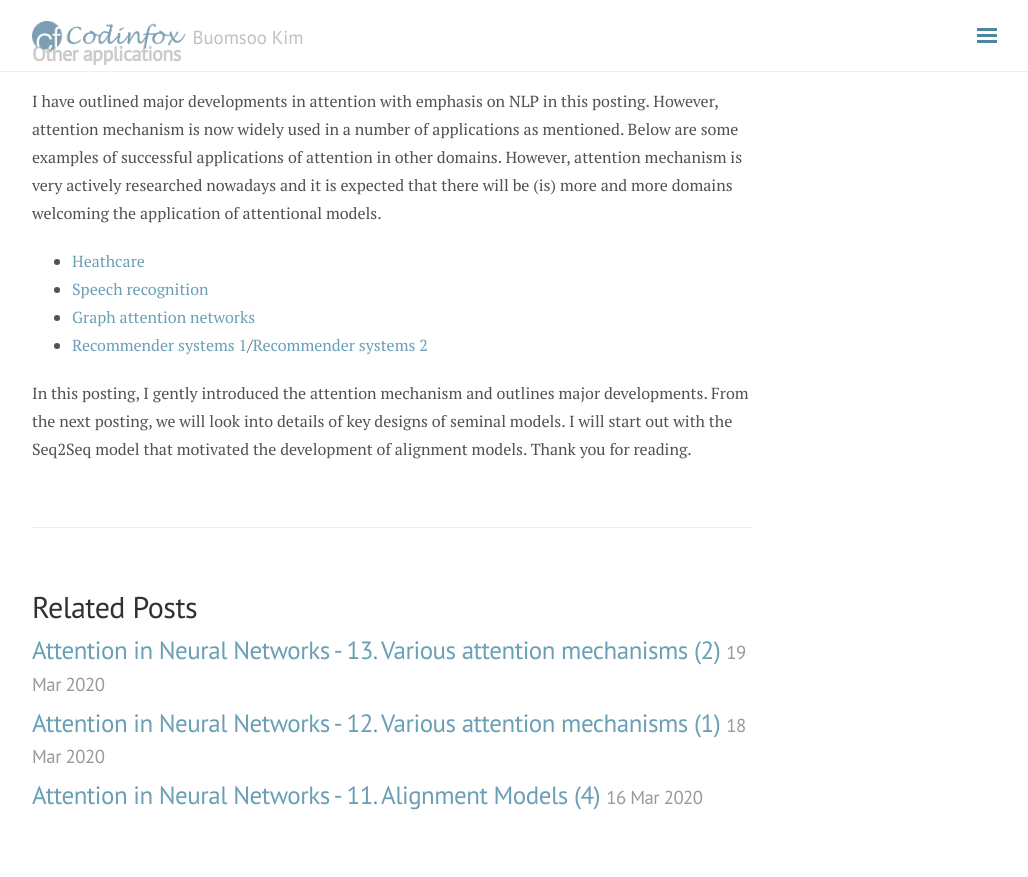
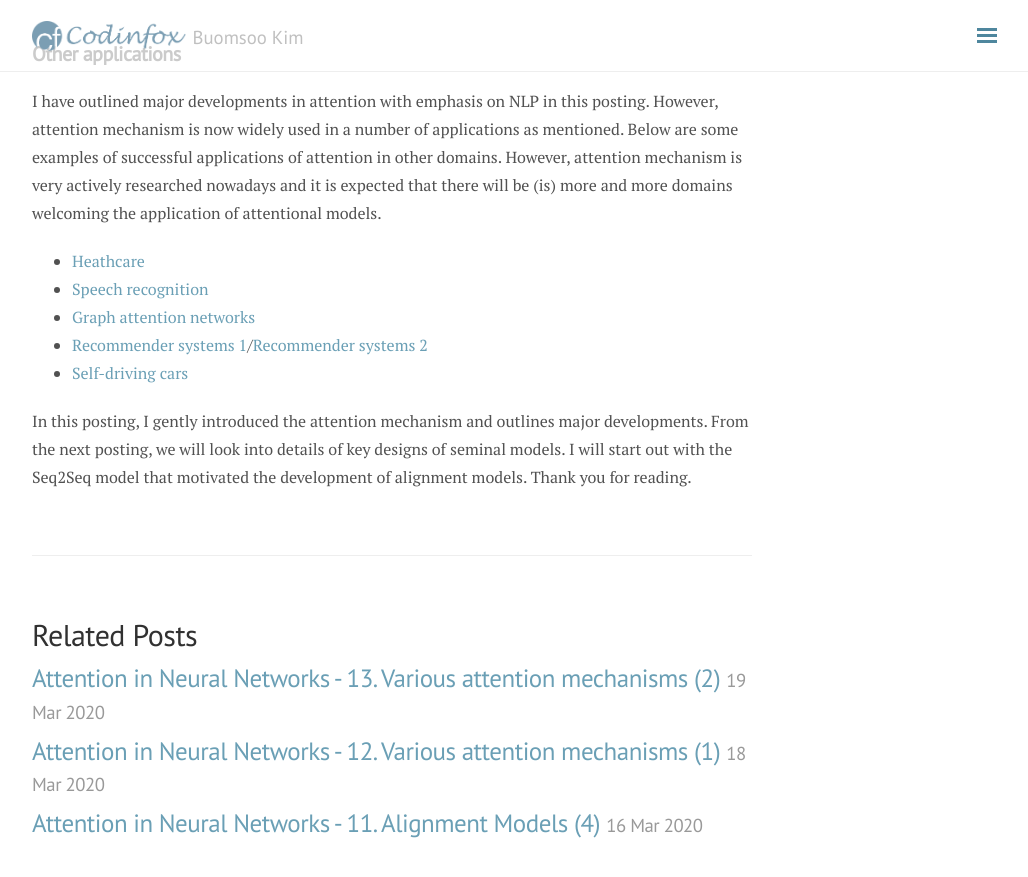
Before and after one commit to buomsoo-kim/buomsoo-kim.github.io, a Jekyll site: the page built from _posts/2020-01-01-Attention-mechanism-1.md.md, in a window 1280 px wide and 900 px high, scrolled down 6679 px. Shown: the top 877 px of the window, without its empty margins (248-1276 px from the left). Built offline with Jekyll 4.4.1, drawn with Linux system fonts in a browser that asks for light colours; nearby versions of some CDN libraries; comment, search, counter and statistics services are not loaded.

Commit message:
Update 2020-01-01-Attention-mechanism-1.md.md

```diff
--- a/_posts/2020-01-01-Attention-mechanism-1.md.md
+++ b/_posts/2020-01-01-Attention-mechanism-1.md.md
@@ -121,6 +121,7 @@ I have outlined major developments in attention with emphasis on NLP in this pos
 * [Speech recognition](http://papers.nips.cc/paper/5847-attention-based-models-for-speech-recognition.pdf)
 * [Graph attention networks](https://arxiv.org/pdf/1710.10903.pdf)
 * [Recommender systems 1](https://dl.acm.org/doi/10.1145/3109859.3109890)/[Recommender systems 2](https://arxiv.org/pdf/1801.09251.pdf)
+* [Self-driving cars](http://openaccess.thecvf.com/content_ICCV_2017/papers/Kim_Interpretable_Learning_for_ICCV_2017_paper.pdf)
 
 
 In this posting, I gently introduced the attention mechanism and outlines major developments. From the next posting, we will look into details of key designs of seminal models. I will start out with the Seq2Seq model that motivated the development of alignment models. Thank you for reading.
```
